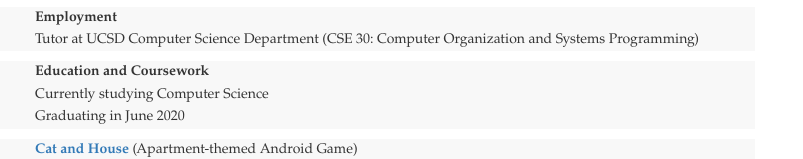
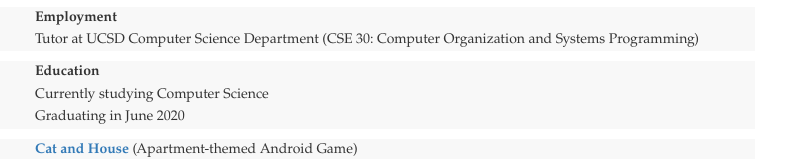
Before and after one commit to bobadrinks/joswei.github.io, a plain HTML site: page index.html in a window 1280 px wide. Shown: the part 188-347 px from the top of the page, without its empty margins (0-803 px from the left). Drawn offline with nearby package versions, Linux system fonts and the light colour scheme.

```diff
--- a/index.html
+++ b/index.html
@@ -45,10 +45,9 @@
   <ul><strong>Employment</strong><br>
     Tutor at UCSD Computer Science Department (CSE 30: Computer Organization and Systems Programming)
   </ul>
-  <ul><strong>Education and Coursework</strong><br>
+  <ul><strong>Education</strong><br>
     Currently studying Computer Science <br>
     Graduating in June 2020 <br>
-
   </ul>
 </div>
 
```
